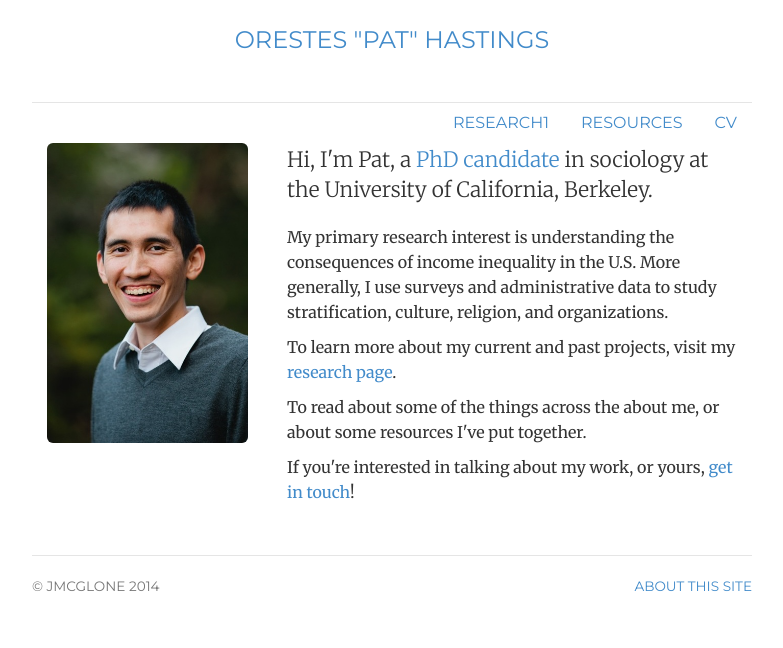
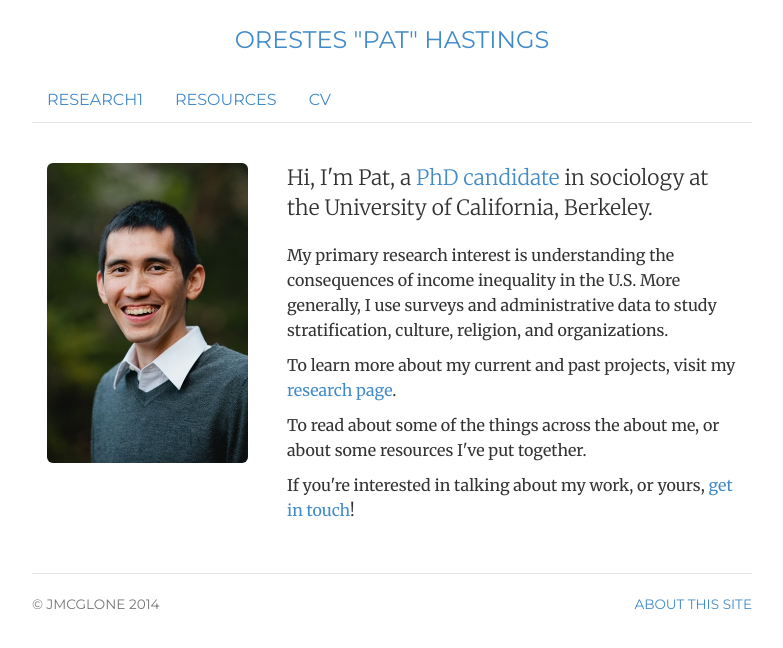
Before and after one commit to ophastings/ophastings.github.io, a Jekyll site: the page built from index.html, in a window 1280 px wide. Shown: the top 648 px of the page, without its empty margins (248-1031 px from the left). Built offline with Jekyll 4.4.1, drawn with Linux system fonts in a browser that asks for light colours.

Commit message:
Update header.html

```diff
--- a/_includes/header.html
+++ b/_includes/header.html
@@ -1,7 +1,6 @@
 <div class="header">
 	<h3 ><a href="/">Orestes "Pat" Hastings</a></h3>
-	<br/>
-	<ul class="nav nav-pills pull-right">
+	<ul class="nav nav-pills">
 		<!-- <li class="{{ page.projects }}"><a href="/projects" title="Projects">Projects</a></li> -->
 		<li class="{{ page.research }}"><a href="/research" title="Research">Research1</a></li>
 		<li class="{{ page.resources }}"><a href="/resources" title="Research">Resources</a></li>
```
